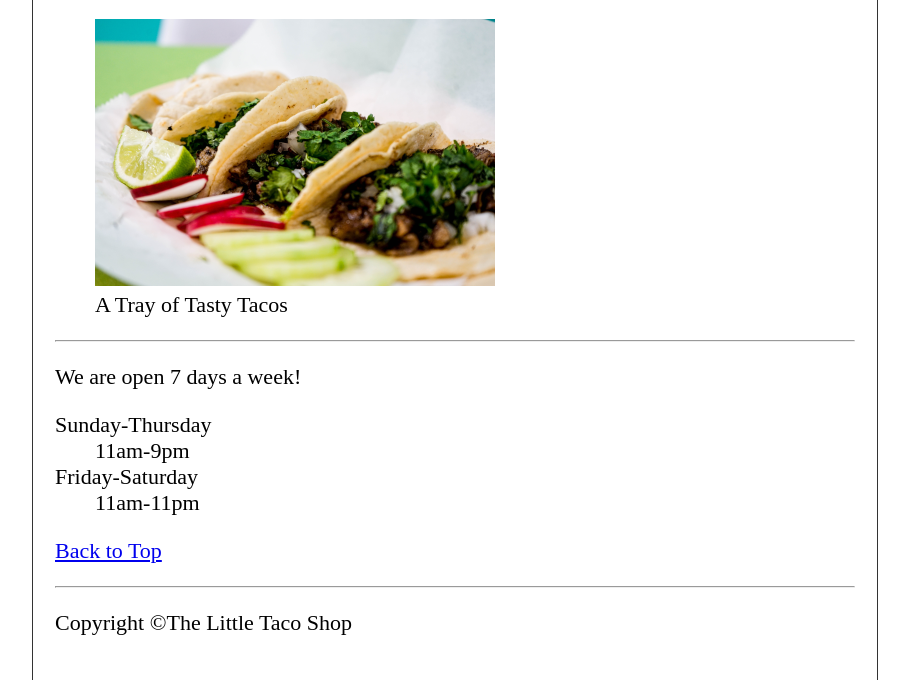
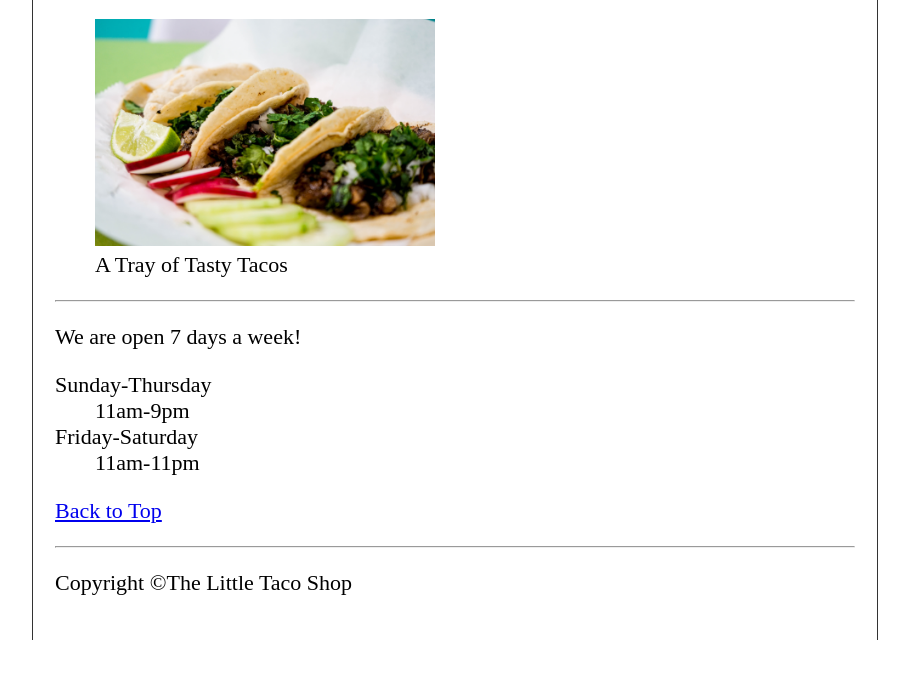
Before and after one commit to NorwegianCatMan/NorwegianCatMan.github.io, a plain HTML site: page hours.html in a window 1280 px wide. Shown: the part 239-919 px from the top of the page, without its empty margins (185-1094 px from the left). After the commit the page ends 879 px from the top, so only its background shows below. Drawn offline with Linux system fonts and the light colour scheme.

Commit message:
Update hours.html

```diff
--- a/hours.html
+++ b/hours.html
@@ -34,7 +34,7 @@
         </nav>
 
         <figure>
-            <img src="Bilder/tacos_tray_400x267.png" alt="A tray of tacos" width="400" height="267"  title="Do you really want tacos?">
+            <img src="Bilder/tacos_tray_400x267.png" alt="A tray of tacos" width="340" height="227"  title="Do you really want tacos?">
             <figcaption>A Tray of Tasty Tacos</figcaption>
         </figure>
     </header>
```
